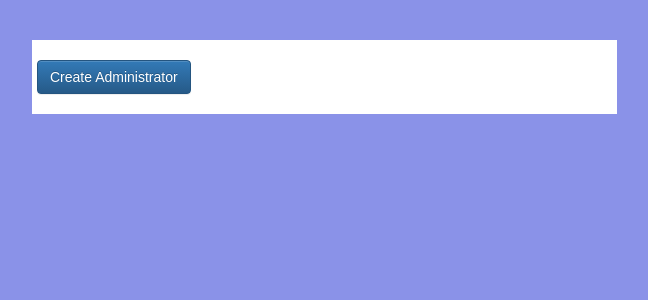
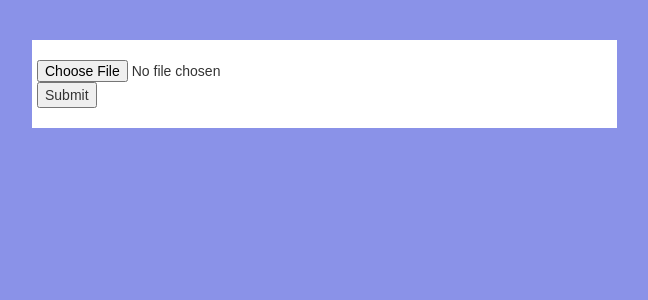
Before and after one commit to rettka30/CUS1166_StudentSystem, a Flask app: page /submission_page/1/1 in a window 1280 px wide. Shown: the part 62-362 px from the top of the page, without its empty margins (23-671 px from the left). Run offline with Flask 2, Linux system fonts and the light colour scheme; data that the repository does not hold is empty; some libraries are stand-ins or nearby versions.

Commit message:
submission

```diff
--- a/templates/submission_page.html
+++ b/templates/submission_page.html
@@ -13,7 +13,11 @@
     <div class="card">
             <div class="row" id="r7">
               <div class="col-auto" id="create">
-                <input class="btn btn-primary" type="submit" value="Create Administrator">
+                <form action = "http://localhost:5000/uploader" method = "POST"
+                  enctype = "multipart/form-data">
+                  <input type = "file" name = "file" />
+                  <input type = "submit"/>
+               </form>
               </div>
             </div>
       </div>
```
Also changed, not shown: app.db.
